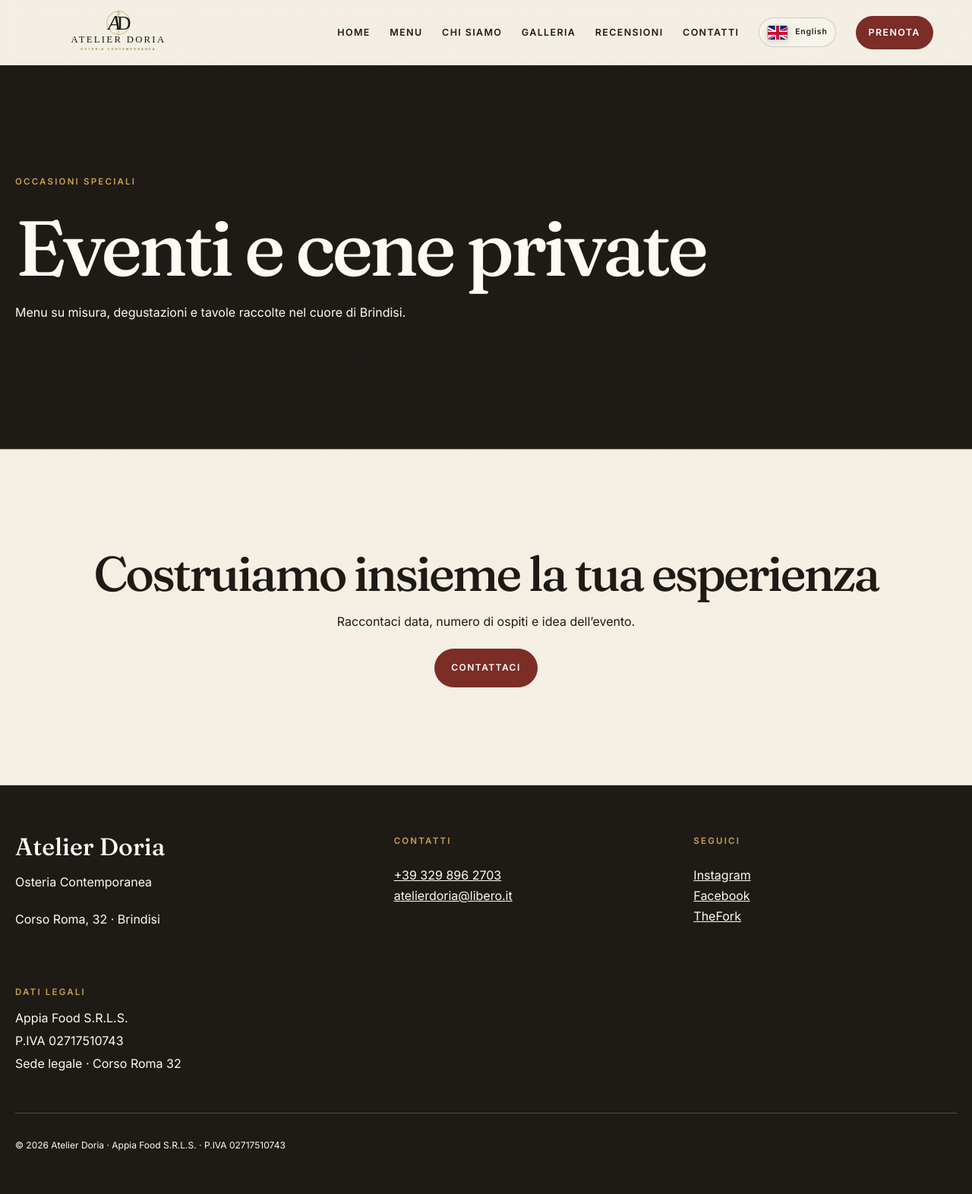
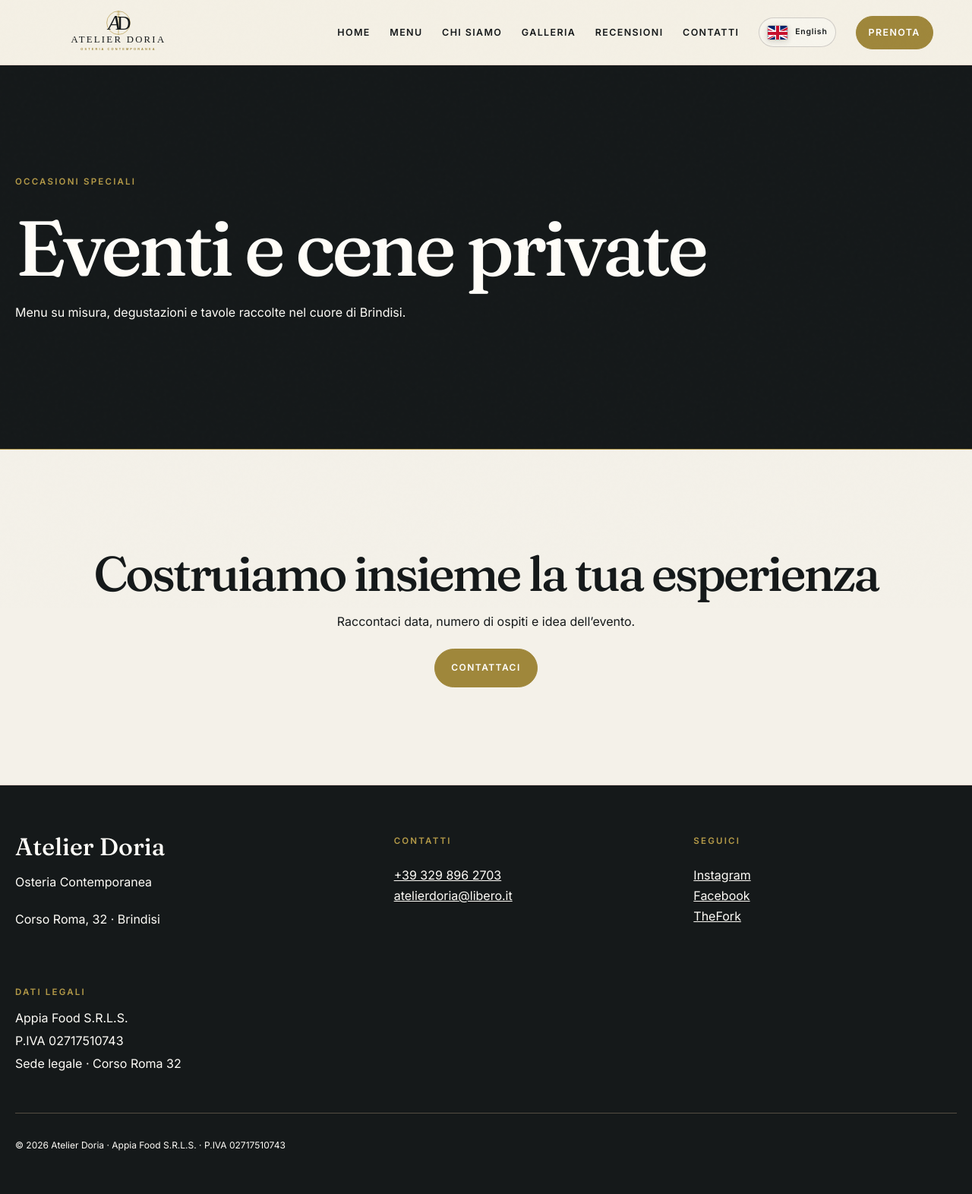
Before and after one commit to Sev3nB/atelierDoria, a Flask app: page /eventi in a window 1280 px wide. Shown: the whole page at 76% size. Run offline with Flask 3, Linux system fonts and the light colour scheme.

Commit message:
Apply logo-derived brand palette

```diff
--- a/static/css/variables.css
+++ b/static/css/variables.css
@@ -1,11 +1,14 @@
 :root {
-  --wine: #7b2d26;
-  --olive: #2f3b2c;
-  --gold: #c9a24b;
-  --cream: #f5efe4;
-  --dark: #1e1a16;
-  --neutral: #d8cfc0;
-  --white: #fffaf2;
+  /* Palette derived from the Atelier Doria logo */
+  --wine: #9f873b;
+  --olive: #202526;
+  --gold: #b49a48;
+  --cream: #f4f1e9;
+  --dark: #15191a;
+  --neutral: #d7d0c2;
+  --white: #fffdf8;
+  --brass-dark: #806b2d;
+  --ink-soft: #34393a;
   --serif: "Fraunces", Georgia, serif;
   --sans: "Inter", Arial, sans-serif;
   --space: clamp(5rem, 10vw, 9rem);
```
